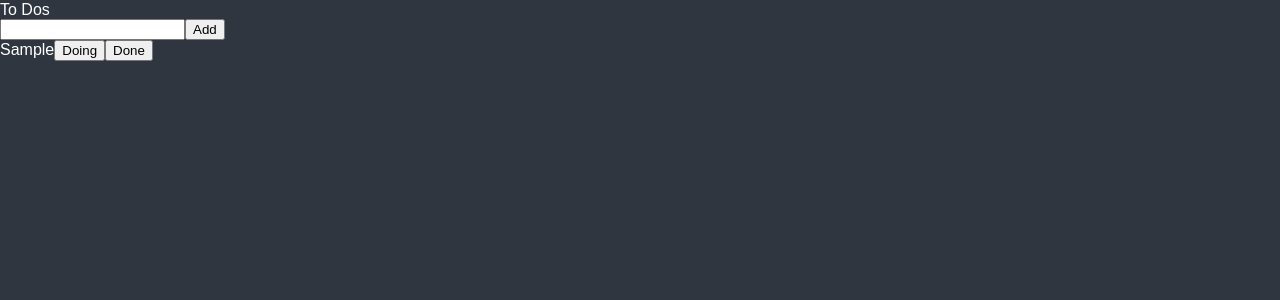
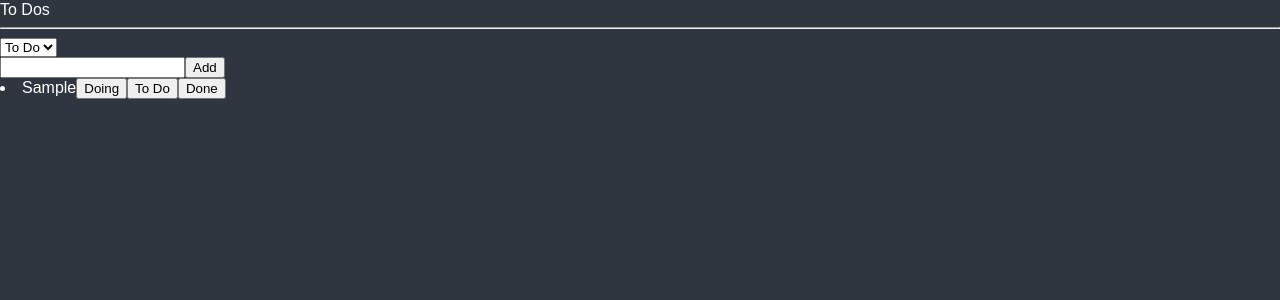
Before and after one commit to KumJungMin/react-clone-coding, a React (Create React App) app in the folder my-app/: page / in a window 1280 px wide. Both pictures are taken after typing "Sample" into the empty fields and a click on the button "Add". Shown: the top 300 px of the page. Built offline with nearby package versions, Linux system fonts and the light colour scheme.

Commit message:
13. recoil의 selector는 atom으로 새로운 값을 계산(feat. todo 클론)

```diff
--- a/my-app/src/atoms.tsx
+++ b/my-app/src/atoms.tsx
@@ -1,12 +1,36 @@
-import { atom } from 'recoil';
+import { atom, selector } from 'recoil';
+
+export enum Categories {
+  TO_DO = 'TO_DO',
+  DOING = 'DOING',
+  DONE = 'DONE'
+}
 
 export interface IToDo {
   text: string;
   id: number;
-  category: 'TO_DO' | 'DOING' | 'DONE';
+  category: Categories;
 }
 
 export const toDoState = atom<IToDo[]>({
   key: 'toDo',
   default: []
 });
+
+// atom에 enum
+export const categoryState = atom<Categories>({
+  key: 'category',
+  default: Categories.TO_DO
+});
+
+// selector는 atom이 아니라, atom을 이용해서 새로운 값을 계산하는 함수이다.
+export const toDoSelector = selector({
+  key: 'toDoSelector',
+  get: ({ get }) => {
+    // get은 atom의 값을 가져오는 함수이다.
+    const toDos = get(toDoState);
+    const category = get(categoryState);
+
+    return toDos.filter(toDo => toDo.category === category);
+  }
+});
--- a/my-app/src/components/CreateToDo.tsx
+++ b/my-app/src/components/CreateToDo.tsx
@@ -1,6 +1,6 @@
 import { useForm } from 'react-hook-form';
-import { useSetRecoilState } from 'recoil';
-import { toDoState } from '../atoms';
+import { useRecoilValue, useSetRecoilState } from 'recoil';
+import { categoryState, toDoState } from '../atoms';
 
 interface IForm {
   toDo: string;
@@ -8,13 +8,11 @@ interface IForm {
 
 function CreateTodo() {
   const setToDos = useSetRecoilState(toDoState);
+  const category = useRecoilValue(categoryState);
   const { register, handleSubmit, setValue } = useForm<IForm>();
 
   const handleValid = ({ toDo }: IForm) => {
-    setToDos(prev => [
-      ...prev,
-      { text: toDo, id: Date.now(), category: 'TO_DO' }
-    ]);
+    setToDos(prev => [...prev, { text: toDo, id: Date.now(), category }]);
     setValue('toDo', '');
   };
   return (
--- a/my-app/src/components/ToDo.tsx
+++ b/my-app/src/components/ToDo.tsx
@@ -1,6 +1,6 @@
 import React from 'react';
 import { useSetRecoilState } from 'recoil';
-import { IToDo, toDoState } from '../atoms';
+import { Categories, IToDo, toDoState } from '../atoms';
 
 const food = ['pizza', 'mango', 'kimchi', 'kimbab'];
 
@@ -23,18 +23,18 @@ function ToDo({ text, category, id }: IToDo) {
   return (
     <li>
       <span>{text}</span>
-      {category !== 'DOING' && (
-        <button name='DOING' onClick={onClick}>
+      {category !== Categories.DOING && (
+        <button name={Categories.DOING} onClick={onClick}>
           Doing
         </button>
       )}
-      {category !== 'TO_DO' && (
-        <button name='TO_DO' onClick={onClick}>
+      {category !== Categories.DOING && (
+        <button name={Categories.DOING} onClick={onClick}>
           To Do
         </button>
       )}
-      {category !== 'DONE' && (
-        <button name='DONE' onClick={onClick}>
+      {category !== Categories.DOING && (
+        <button name={Categories.DOING} onClick={onClick}>
           Done
         </button>
       )}
--- a/my-app/src/components/ToDoList.tsx
+++ b/my-app/src/components/ToDoList.tsx
@@ -2,6 +2,7 @@ import React from 'react';
 import { useForm } from 'react-hook-form';
 import CreateToDo from './CreateToDo';
 import ToDo from './ToDo';
+import { Categories, toDoSelector, categoryState } from '../atoms';
 import { atom, useRecoilState, useRecoilValue } from 'recoil';
 // useForm을 사용하면, form을 쉽게 다룰 수 있다.
 // input값을 검증하고, 에러를 보여주고, form을 submit할 때의 동작을 정의할 수 있다.
@@ -18,26 +19,27 @@ interface IToDo {
   category: Category;
 }
 
-const toDoState = atom<IToDo[]>({
-  key: 'toDo',
-  default: []
-});
-
 function TodoList() {
   // useRecoilState는 useState처럼 [값, 변경함수] 쌍을 반환한다.
   // const [toDos, setToDos] = useRecoilState(toDoState);
 
-  const toDos = useRecoilValue(toDoState);
+  const toDos = useRecoilValue(toDoSelector);
+  const [category, setCategory] = useRecoilState(categoryState);
+  const onInput = (event: React.FormEvent<HTMLSelectElement>) => {
+    setCategory(event.currentTarget.value as any);
+  };
 
   return (
     <div>
       <h1>To Dos</h1>
+      <hr />
+      <select value={category} onInput={onInput}>
+        <option value={Categories.TO_DO}>To Do</option>
+        <option value={Categories.DOING}>Doing</option>
+        <option value={Categories.DOING}>Done</option>
+      </select>
       <CreateToDo />
-      <ul>
-        {toDos.map(toDo => (
-          <ToDo key={toDo.id} {...toDo} />
-        ))}
-      </ul>
+      {toDos?.map(toDo => <ToDo key={toDo.id} {...toDo} />)}
     </div>
   );
 }
```
